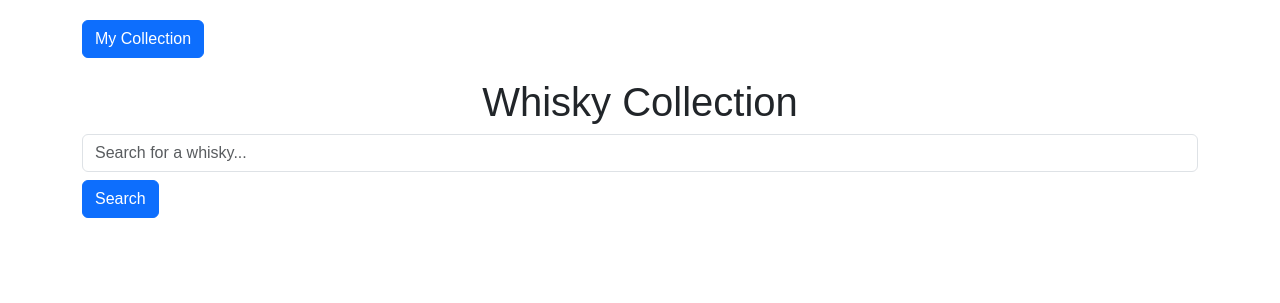
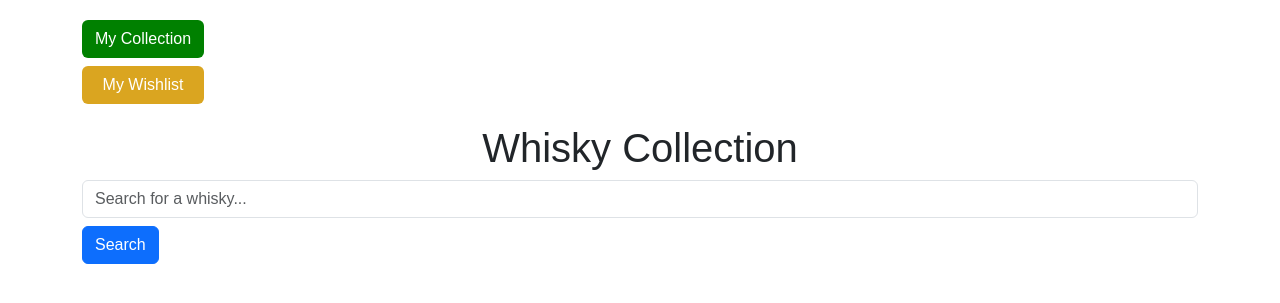
Before and after one commit to sslsamuel/Whisky-Collection-Manager, a Python web app: template templates/search.html in a window 1280 px wide. Shown: the top 303 px of the page. Run offline with Jinja, Linux system fonts and the light colour scheme; the template is opened without the code that fills it, so the values that code supplies are empty.

Commit message:
added buttons for other 2 pages in top left

```diff
--- a/templates/search.html
+++ b/templates/search.html
@@ -38,12 +38,6 @@
             margin: 0 auto;
             display: block;
         }
-        .top-bar {
-            display: flex;
-            justify-content: space-between;
-            align-items: center;
-            margin-bottom: 20px;
-        }
         .username {
             font-weight: bold;
             color: #ffffff;
@@ -53,12 +47,24 @@
             padding: 5px 10px;
         }
         .btn-custom {
-            margin-right: auto; /* Push "My Collection" button to the left */
+            margin-right: 0; /* Push collection buttons to the left */
+        }
+        .top-bar {
+            display: flex;
+            justify-content: space-between;
+            align-items: center;
+            margin-bottom: 20px;
+        }
+        .top-bar-left {
+            display: flex;
+            flex-direction: column; /* Stack buttons vertically */
+            gap: 8px; /* Add spacing between buttons */
         }
         .top-bar-right {
             display: flex;
             flex-direction: column; /* Stack username and logout vertically */
             align-items: flex-end; /* Align to the right */
+            flex: 1;
         }
         .flash-message {
             display: none; /* Hide the flash message by default */
@@ -94,9 +100,12 @@
 </head>
 <body>
     <div class="container">
-        <!-- Top bar with "My Collection" button on the left and username/logout on the right -->
+        <!-- Top bar with "My Collection" & "My Wishlist" buttons on the left and username/logout on the right -->
         <div class="top-bar">
-            <a href="{{ url_for('my_collection') }}" class="btn btn-primary btn-custom">My Collection</a>
+            <div class="top-bar-left">
+                <a style = "background-color: green; color: white;"href="{{ url_for('my_collection') }}" class="btn btn-custom">My Collection</a>
+                <a style = "background-color: goldenrod; color: white;" href="{{ url_for('my_wishlist') }}" class="btn btn-custom">My Wishlist</a>
+            </div>
             {% if session['username'] %}
                 <div class="top-bar-right">
                     <span class="username mb-2">
@@ -119,9 +128,6 @@
                 <div class="bottle-card" id="bottle-card-{{ bottle.id }}">
                     <!-- Flash messages will be here (JS creates them at the bottom of the card and CSS moves it up here) -->
 
-
-
-
                     <img src="{{ bottle.image_url }}" alt="Image of {{ bottle.name }}">
                     <h5>{{ bottle.name }}</h5>
                     <div class="bottle-info">
@@ -130,8 +136,12 @@
                         <p><strong>Age:</strong> {{ bottle.age }} years</p>
                         <p><strong>ABV:</strong> {{ bottle.abv }}%</p>
                         <p><strong>Price:</strong> £{{ bottle.price }}</p>
+
                         <form class="add-bottle-form" action="/add_to_collection/{{ bottle.id }}" method="POST">
                             <button type="submit" class="btn btn-success">Add to Collection</button>
+                        </form>
+                        <form class="add-bottle-form" action="/add_to_wishlist/{{ bottle.id }}" method="POST">
+                            <button style="background-color:goldenrod; color:white"type="submit" class="btn mt-2">Add to Wishlist</button>
                         </form>
                     </div>
                 </div>
```
Also changed, not shown: templates/collection.html (+18 -10 lines).
